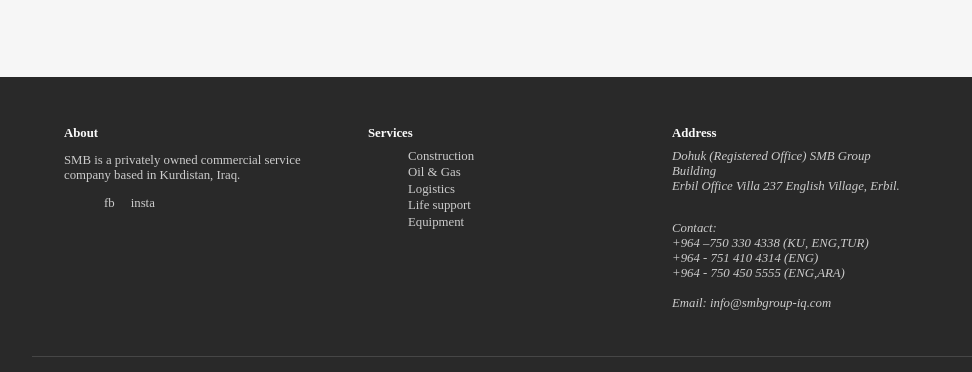
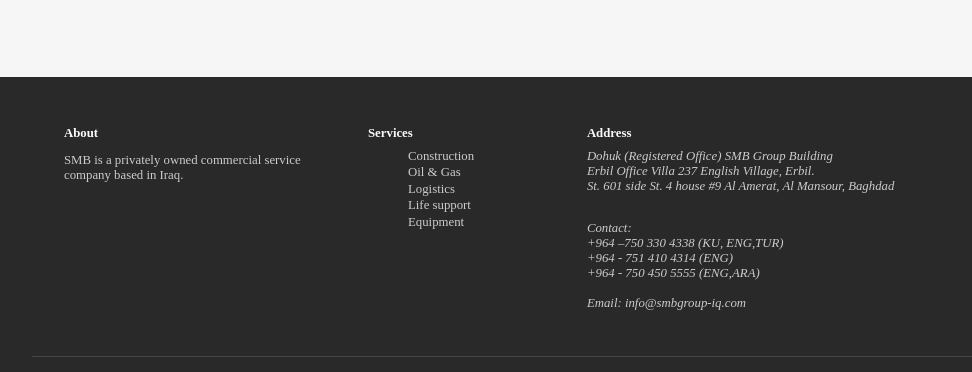
Before and after one commit to biwers/smb-gastby-website, a Gatsby site: page / in a window 1280 px wide. Shown: the part 2217-2589 px from the top of the page, 0-972 px from the left. Built offline with nearby package versions, Linux system fonts and the light colour scheme; Gatsby itself is replaced by a stand-in of ours.

Commit message:
changes footer.jsx add baghdad office

```diff
--- a/src/components/layouts/footer.jsx
+++ b/src/components/layouts/footer.jsx
@@ -10,15 +10,14 @@
         <div className={styles.col}>
           <h4>About</h4>
           <p>
-            SMB is a privately owned commercial service company based in
-            Kurdistan, Iraq.
+            SMB is a privately owned commercial service company based in Iraq.
           </p>
-          <ul className={styles.socialMediaIconList}>
+          {/* <ul className={styles.socialMediaIconList}>
             <li>fb</li>
             <li>insta</li>
-          </ul>
+          </ul> */}
         </div>
-        <div className={styles.col}>
+        <div className={styles.col3}>
           <h4>Services</h4>
           <ul className={styles.serviceList}>
             <li>
@@ -38,11 +37,13 @@
             </li>
           </ul>
         </div>
-        <div className={styles.col}>
+        <div className={styles.col2}>
           <h4>Address</h4>
           <address>
             Dohuk (Registered Office) SMB Group Building <br />
             Erbil Office Villa 237 English Village, Erbil.
+            <br />
+            St. 601 side St. 4 house #9 Al Amerat, Al Mansour, Baghdad
             <br />
             <br />
             <p>
--- a/src/components/layouts/footer.module.scss
+++ b/src/components/layouts/footer.module.scss
@@ -7,8 +7,10 @@
   margin-top: 0;
 }
 
-.col {
-  padding: 0 2rem;
+.col,
+.col2,
+.col3 {
+  padding: 0 1rem;
   > h4 {
     color: #fafafa;
     margin-bottom: 0.5rem;
@@ -23,20 +25,36 @@
   align-items: flex-start;
 }
 
-.col {
+.col,
+.col2,
+.col3 {
   flex: 1 1 100%;
   margin-bottom: 1.5rem;
 }
 
 @media screen and (min-width: 489px) {
-  .col {
+  .col,
+  .col2,
+  .col3 {
     flex: 1 1 50%;
   }
 }
 
 @media screen and (min-width: 769px) {
   .col {
-    flex: 1 1 25%;
+    flex: 0 1 25%;
+  }
+  .col2 {
+    flex: 2 1 25%;
+  }
+  .col3 {
+    flex: 0 1 18%;
+  }
+
+  .col,
+  .col2,
+  .col3 {
+    padding: 0 2rem;
   }
 }
 
```
